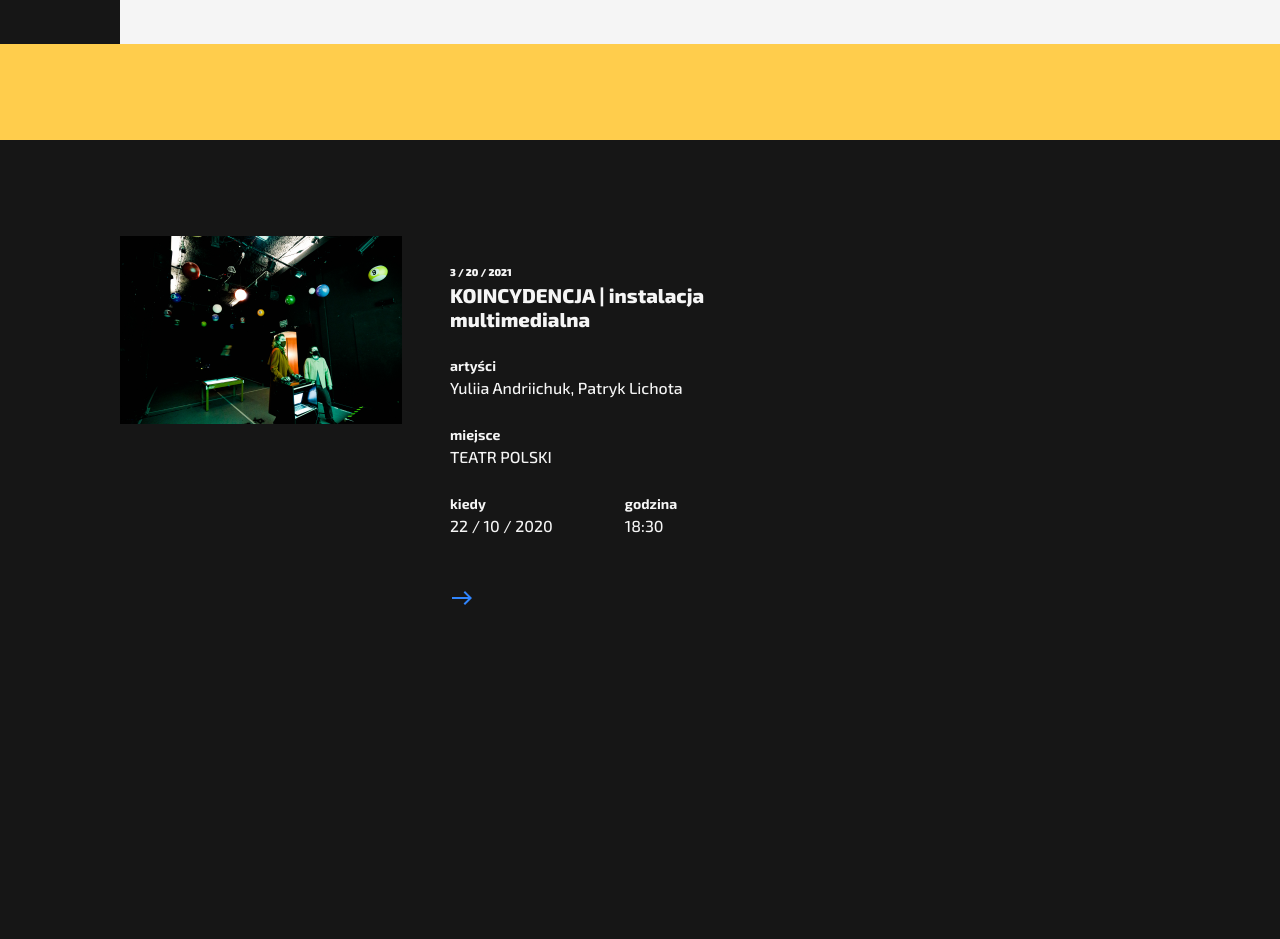
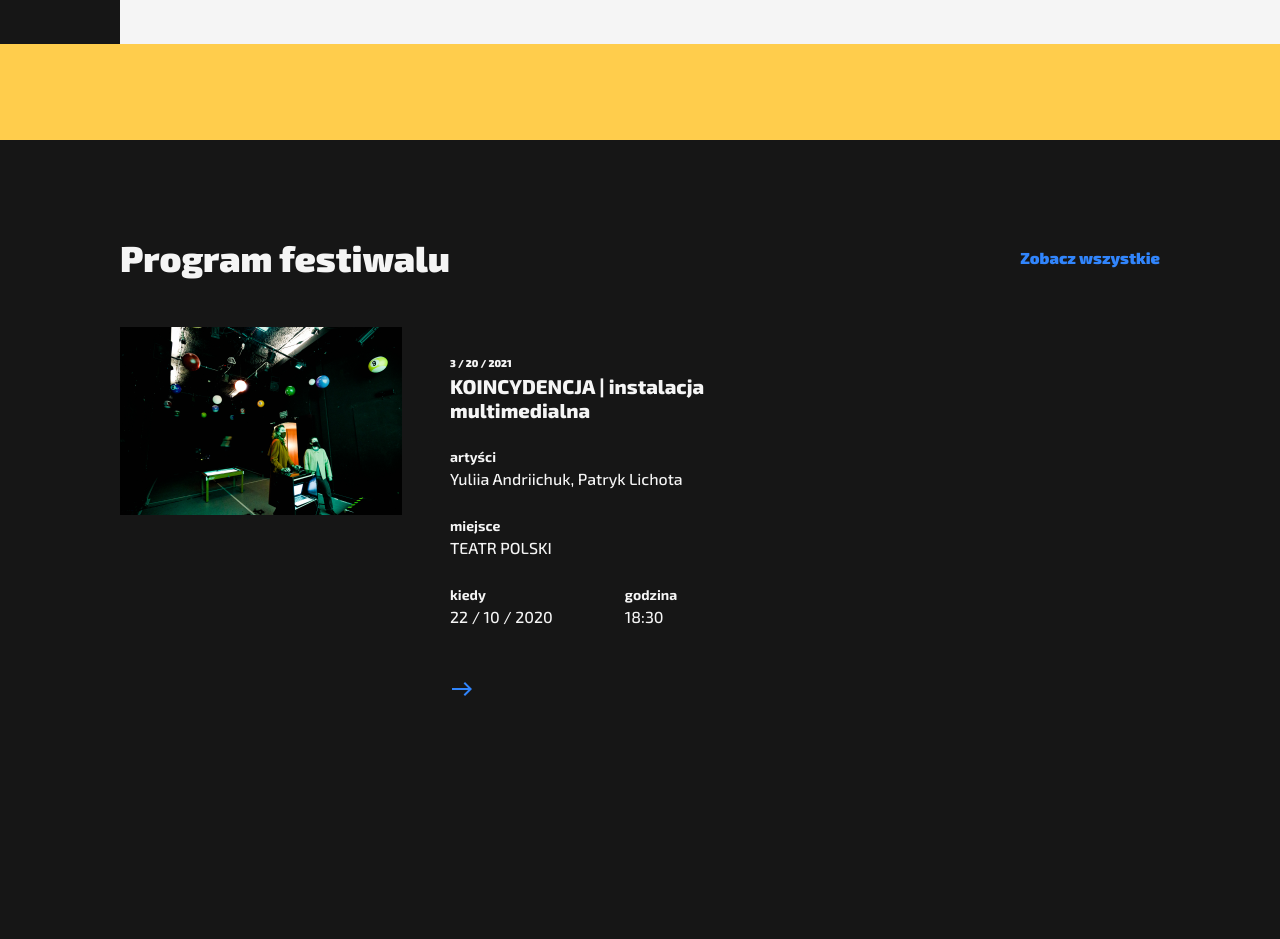
Before and after one commit to lt27037/teatr, a PHP site: page / in a window 1280 px wide. Shown: the part 2113-3052 px from the top of the page. Run offline with PHP 8.4, Linux system fonts and the light colour scheme; style sheets or scripts are compiled from the project's sources.

Commit message:
add header to events section

```diff
--- a/index.php
+++ b/index.php
@@ -31,6 +31,10 @@
       </div>
     </section>
     <section class="programSection">
+      <header class="programSection__header">
+        <h2 class="programSection__title">Program festiwalu</h2>
+        <a href="" class="programSection__viewAll">Zobacz wszystkie</a>
+      </header>
       <?php @include './components/secondaryEvent.php' ?>
     </section>
   </main>
--- a/styles/homePage.css
+++ b/styles/homePage.css
@@ -131,7 +131,7 @@
   padding: 96px 120px 120px 120px;
 }
 
-.container .newsSection__header {
+.container .newsSection__header, .container .programSection__header {
   display: -webkit-box;
   display: -ms-flexbox;
   display: flex;
@@ -149,12 +149,12 @@
   padding: 0 0 48px 0;
 }
 
-.container .newsSection__title {
+.container .newsSection__title, .container .programSection__title {
   font-size: 36px;
   font-weight: 900;
 }
 
-.container .newsSection__viewAll {
+.container .newsSection__viewAll, .container .programSection__viewAll {
   color: #3185FC;
   font-size: 16px;
   font-weight: 900;
@@ -231,4 +231,4 @@
   -webkit-transform: translateY(-100%);
           transform: translateY(-100%);
 }
-/*# sourceMappingURL=homePage.css.map */
+/*# sourceMappingURL=HomePage.css.map */
--- a/styles/homePage.scss
+++ b/styles/homePage.scss
@@ -145,5 +145,14 @@
       background: $darkBgc-100;
       transform: translateY(-100%);
     }
+    &__header{
+      @extend .newsSection__header;
+    }
+    &__title{
+      @extend .newsSection__title
+    }
+    &__viewAll{
+      @extend .newsSection__viewAll;
+    }
   }
 }
```
Also changed, not shown: 1 other file.
